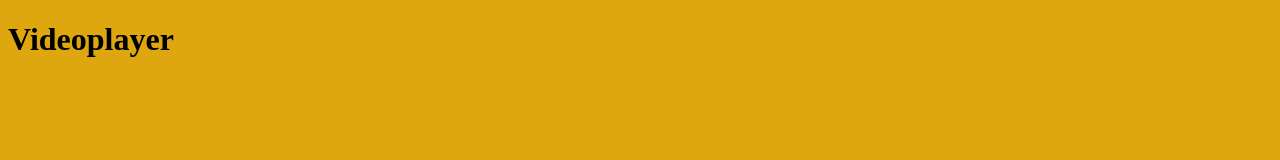
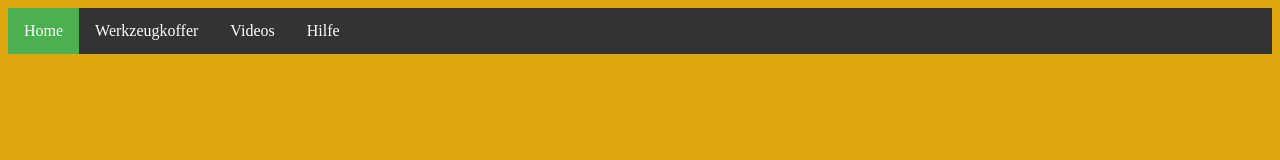
Before and after one commit to Fingadumbledore/LucaGeburtstag23, a plain HTML site: page player.html in a window 1280 px wide. Drawn offline with Linux system fonts and the light colour scheme.

Commit message:
menü die 2.

```diff
--- a/player.html
+++ b/player.html
@@ -5,9 +5,46 @@
     <meta http-equiv="X-UA-Compatible" content="IE=edge">
     <meta name="viewport" content="width=device-width, initial-scale=1.0">
     <title>Player</title>
+    <style>
+        ul {
+  list-style-type: none;
+  margin: 0;
+  padding: 0;
+  overflow: hidden;
+  background-color: #333;
+  position: -webkit-sticky; /* Safari */
+  position: sticky;
+  top: 0;
+}
+
+li {
+  float: left;
+}
+
+li a {
+  display: block;
+  color: white;
+  text-align: center;
+  padding: 14px 16px;
+  text-decoration: none;
+}
+
+li a:hover {
+  background-color: #111;
+}
+
+.active {
+  background-color: #4CAF50;
+}
+    </style>
 </head>
 <body bgcolor=#dea710>
- <h1>Videoplayer</h1>
+    <ul>
+        <li><a class="active" href="index.html">Home</a></li>
+        <li><a href="werkzeugkoffer.html">Werkzeugkoffer</a></li>
+        <li><a href="videos.html">Videos</a></li>
+        <li><a href="hilfe.html">Hilfe</a></li>
+      </ul>
 
 
 </body>
```
